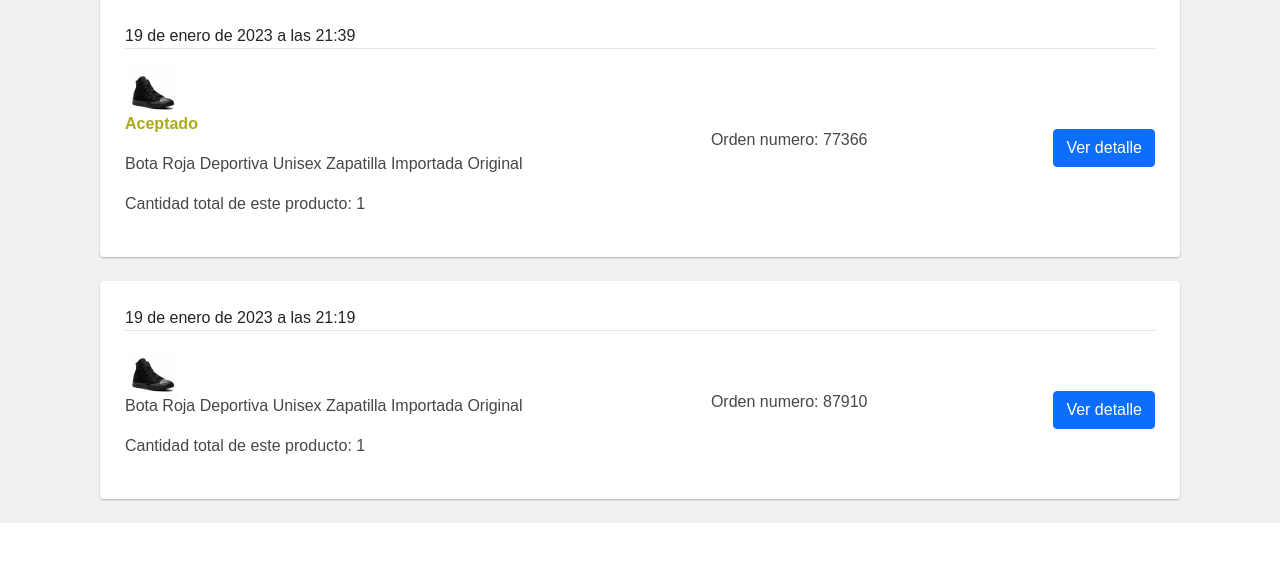
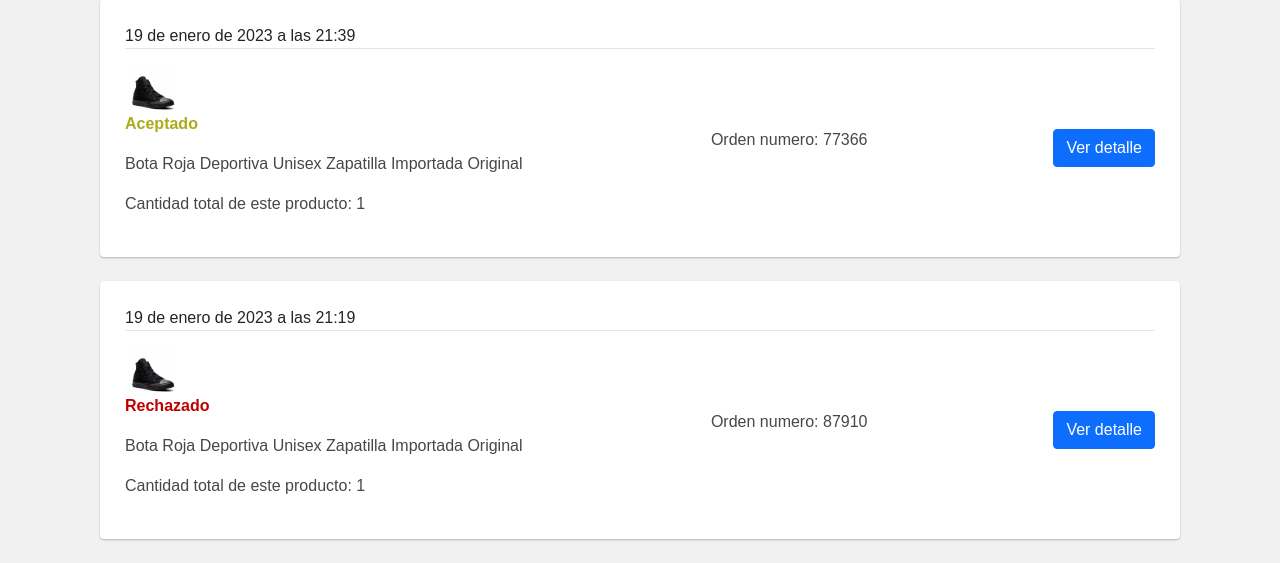
Before and after one commit to JuanDiaz1992/eccomerce, a Django app: page /listaPedidos/ in a window 1280 px wide. Shown: the part 393-956 px from the top of the page. Before the commit the page ends 916 px from the top, so only its background shows below. Run offline with Django 4.2, Linux system fonts and the light colour scheme; a user stored in the database is signed in; data comes from the database, SQL or seed files in the repository; both versions use the stored data as it was after the commit; some libraries are stand-ins or nearby versions; some web fonts are replaced.

Commit message:
actualizaciones en el diseño de interfaz

```diff
--- a/Aplicaciones/tiendaEnLinea/admin.py
+++ b/Aplicaciones/tiendaEnLinea/admin.py
@@ -25,6 +25,8 @@ class TallP(admin.TabularInline):
     model = tallaProductos
     extra = 1
 
+class detalPedido(admin.TabularInline):
+    model = LineaPedido
 
 class ProductoAdmin(admin.ModelAdmin):
     list_display = ['nombre','categoria','stock','precio']
@@ -41,6 +43,9 @@ class pedidoList(admin.ModelAdmin):
     list_display = ['ordernum','user','status']
     list_per_page: 10
     search_fields = ['ordernum']
+    inlines =[
+        detalPedido,
+    ]
 
 class pedidoListDetalle(admin.ModelAdmin):
     list_display = ["pedido",'estadoPedido','producto','cantidad','user']
--- a/Aplicaciones/tiendaEnLinea/templates/carrito/listaPedidos.html
+++ b/Aplicaciones/tiendaEnLinea/templates/carrito/listaPedidos.html
@@ -23,6 +23,10 @@
                                         <p class="color3">{{i.estadoPedido}}</p>
                                     {% elif i.estadoPedido == 'Pedido entregado' %}
                                         <p class="color4">{{i.estadoPedido}}</p>
+                                    {% elif i.estadoPedido == 'Rechazado' %}
+                                        <p class="color5">{{i.estadoPedido}}</p>
+                                    {% else %}
+                                        <p class="color1">{{i.estadoPedido}}</p>
                                     {% endif %}
 
                                     <p>{{i.producto}}</p>
--- a/Aplicaciones/tiendaEnLinea/templates/carrito/pDetalle.html
+++ b/Aplicaciones/tiendaEnLinea/templates/carrito/pDetalle.html
@@ -27,6 +27,10 @@
                                 <p class="color3">{{i.estadoPedido}}</p>
                             {% elif i.estadoPedido == 'Pedido entregado' %}
                                 <p class="color4">{{i.estadoPedido}}</p>
+                            {% elif i.estadoPedido == 'Rechazado' %}
+                                <p class="color5">{{i.estadoPedido}}</p>
+                            {% else %}
+                                <p class="color1">{{i.estadoPedido}}</p>
                             {% endif %}
 
                             <p>Precio por unidad: <span class="precioUnidad">${{i.precioUnidad|intcomma}}</span></p>
--- a/static/styleheets/GestionCarrito/ListaPedidos.css
+++ b/static/styleheets/GestionCarrito/ListaPedidos.css
@@ -59,7 +59,10 @@
     color: #0e963b;
     font-weight: bold;
 }
-
+.color5{
+    color: #c00000;
+    font-weight: bold;
+}
 
 
 @media(max-width:820px){
```
Also changed, not shown: db.sqlite3.
